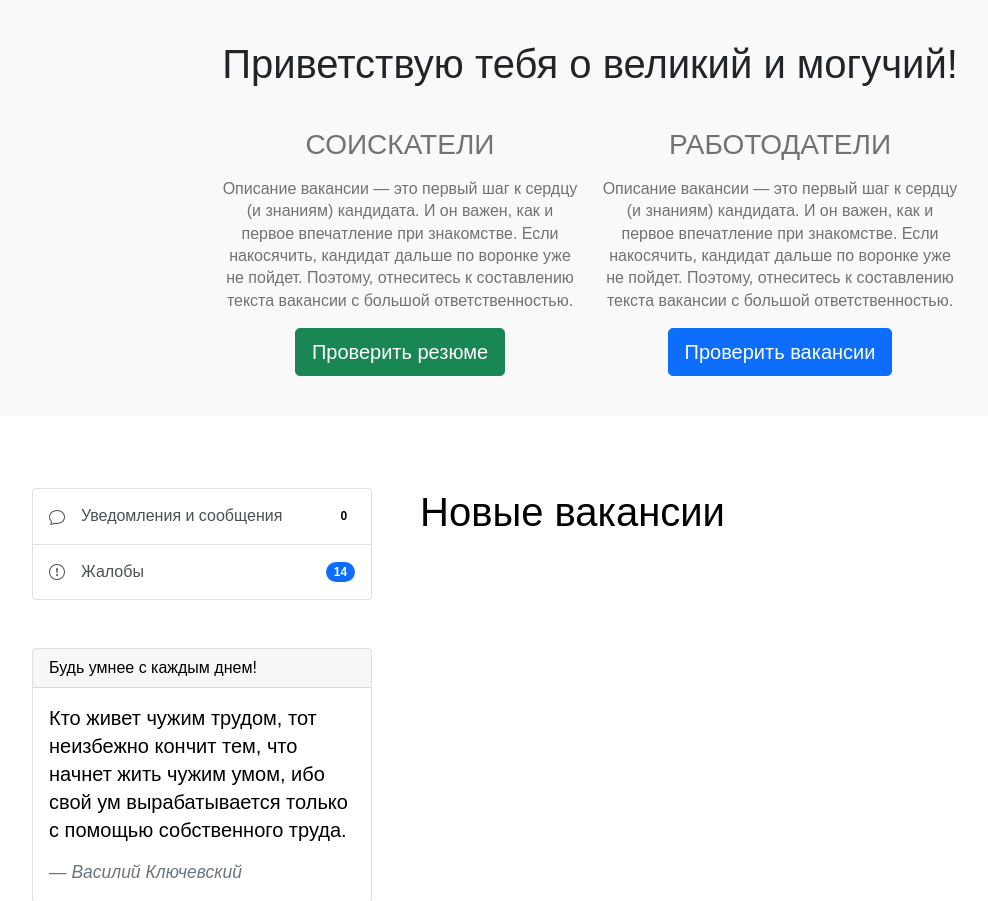
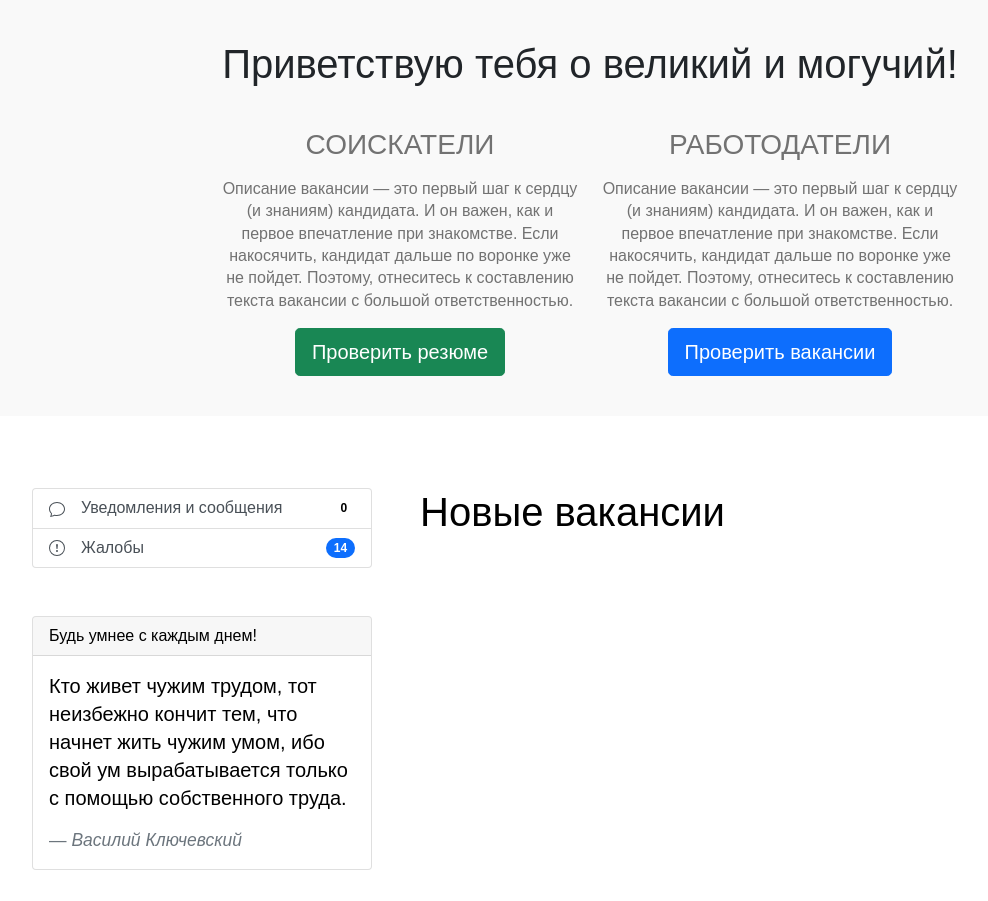
Before and after one commit to AlexKhlybov/gb_recrupe, a Django app: page / in a window 1280 px wide. Shown: the part 140-1041 px from the top of the page, without its empty margins (50-1038 px from the left). Run offline with Django 3.2, Linux system fonts and the light colour scheme; the visitor is signed in with stand-in values (Sample User, id 1); data that the repository does not hold is empty; some libraries are stand-ins or nearby versions.

Commit message:
Исправлена разметка блока уведомлений на главной странице

```diff
--- a/templates/main/index.html
+++ b/templates/main/index.html
@@ -62,8 +62,8 @@
                     {% if user.is_authenticated %}
                     <div class="pb-5 mb-5">
                         <ul class="list-group">
-                            <li class="list-group-item p-0 m-0">
-                                <a href="{% url 'notify:messages' %}" type="button" class="list-group-item-action p-3">
+                            <li class="list-group-item">
+                                <a href="{% url 'notify:messages' %}" type="button" class="list-group-item-action">
                                     <div class="d-flex justify-content-between align-items-center">
                                         <div class="d-flex align-items-center">
                                             <div class="me-3">
@@ -78,8 +78,8 @@
                                 </a>
                             </li>
                             {% if user.role == 1 %}
-                                <li class="list-group-item p-0 m-0">
-                                    <a href="#" type="button" class="list-group-item-action p-3">
+                                <li class="list-group-item m-0">
+                                    <a href="#" type="button" class="list-group-item-action">
                                         <div class="d-flex justify-content-between align-items-center">
                                             <div class="d-flex align-items-center">
                                                 <div class="me-3">
@@ -95,8 +95,8 @@
                                     </a>
                                 </li>
                             {% elif user.role == 2 %}
-                                <li class="list-group-item p-0 m-0">
-                                    <a href="#" type="button" class="list-group-item-action p-3">
+                                <li class="list-group-item m-0">
+                                    <a href="#" type="button" class="list-group-item-action">
                                         <div class="d-flex justify-content-between align-items-center">
                                             <div class="d-flex align-items-center">
                                                 <div class="me-3">
@@ -110,8 +110,8 @@
                                         </div>
                                     </a>
                                 </li>
-                                <li class="list-group-item p-0 m-0">
-                                    <a href="{% url 'vacancies:favorites' user.pk %}" type="button" class="list-group-item-action p-3">
+                                <li class="list-group-item m-0">
+                                    <a href="{% url 'vacancies:favorites' user.pk %}" type="button" class="list-group-item-action">
                                         <div class="d-flex justify-content-between align-items-center">
                                             <div class="d-flex align-items-center">
                                                 <div class="me-3">
@@ -126,8 +126,8 @@
                                     </a>
                                 </li>
                             {% elif user.role == 3 %}
-                                <li class="list-group-item p-0 m-0">
-                                    <a href="#" type="button" class="list-group-item-action p-3">
+                                <li class="list-group-item m-0">
+                                    <a href="#" type="button" class="list-group-item-action">
                                         <div class="d-flex justify-content-between align-items-center">
                                             <div class="d-flex align-items-center">
                                                 <div class="me-3">
@@ -141,8 +141,8 @@
                                         </div>
                                     </a>
                                 </li>
-                                <li class="list-group-item p-0 m-0">
-                                    <a href="{% url 'resume:favorites' user.pk %}" type="button" class="list-group-item-action p-3">
+                                <li class="list-group-item m-0">
+                                    <a href="{% url 'resume:favorites' user.pk %}" type="button" class="list-group-item-action">
                                         <div class="d-flex justify-content-between align-items-center">
                                             <div class="d-flex align-items-center">
                                                 <div class="me-3">
```
